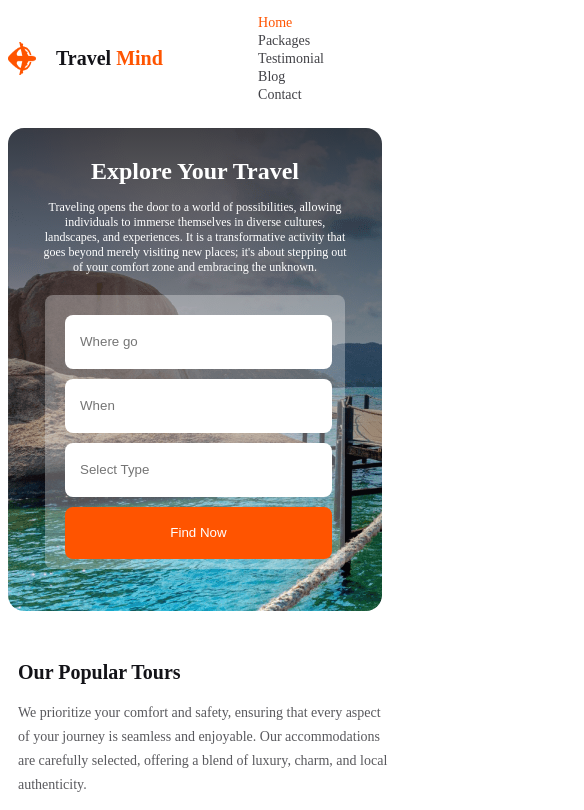
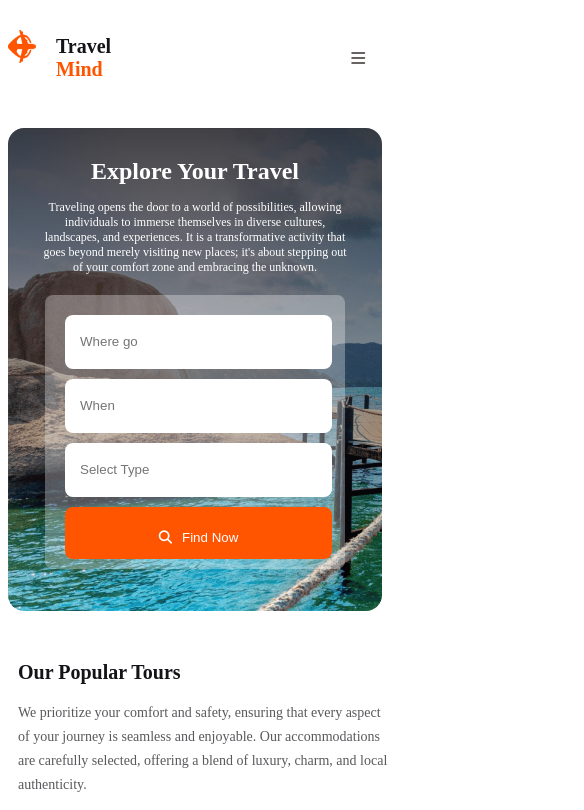
Before and after one commit to nasrinlima/Assignment-2, a plain HTML site: page index.html in a window 390 px wide. Shown: the top 810 px of the page, 584 px wide, since content can reach past the window. Drawn offline with Linux system fonts and the light colour scheme.

Commit message:
final task

```diff
--- a/index.html
+++ b/index.html
@@ -6,6 +6,8 @@
     <title>Assignment-2</title>
     <link rel="stylesheet" href="style.css">
     <link rel="stylesheet" href="responsive.css">
+    <link rel="shortcut icon" href="Images/Group 40071 (2).png" type="image/x-icon">
+    <script src="https://kit.fontawesome.com/443c4537f6.js" crossorigin="anonymous"></script>
 </head>
 <body>
     <header class="header">
@@ -13,6 +15,7 @@
             <img src="Images/Group 40071 (2).png" alt="">
             <h1>Travel <span>Mind</span></h1>
         </nav>
+        <label for="bars"><i class="fa-solid fa-bars"></i></label>
         <nav class="manu">
             <ul>
                 <li class="home"><a href="">Home</a></li>
@@ -30,10 +33,10 @@
                 <p>Traveling opens the door to a world of possibilities, allowing individuals to immerse themselves in diverse cultures, landscapes, and experiences. It is a transformative activity that goes beyond merely visiting new places; it's about stepping out of your comfort zone and embracing the unknown.</p>
             </div>
             <div class="button">
-                <input type="text" placeholder="Where go">
+                <input type="" placeholder="Where go">
                 <input type="text" placeholder="When">
                 <input type="text" placeholder="Select Type">
-                <button>Find Now</button>
+                <button><i class="fa-solid fa-magnifying-glass"></i>Find Now</button>
             </div>
         </section>
         <section class="popular">
--- a/responsive.css
+++ b/responsive.css
@@ -3,7 +3,7 @@
     /* header area */
 
     .header{
-        width: 576px;
+        width: 100%;
         padding: 0;
         margin: 0;
     }
@@ -19,10 +19,16 @@
         margin-top: 12px;
     }
     .manu{
-        padding: 10px 0px;
-        justify-content: center;
-        align-items: center;
-        margin-right: 250px;
+        width: 100%;
+        max-height: 0;
+        overflow: hidden;
+    }
+    label{
+        display: inline-flex;
+    }
+    label i{
+        color: rgb(104, 98, 98);
+        margin-left: 240px;
     }
     .manu ul li{
         display: block;
@@ -155,6 +161,7 @@
         width: 100%;
         height: 276px;
         margin-left: 0;
+        background: linear-gradient(0deg, rgba(19, 19, 24, 0.20) 0%, rgba(19, 19, 24, 0.20) 100%), url(Images/Rectangle\ 9.png), lightgray 50% / cover no-repeat;
     }
     .image-bottom{
         display: block;
--- a/style.css
+++ b/style.css
@@ -36,6 +36,10 @@
     justify-content: center;
     align-items: center;
 }
+#bars, label{
+    display: none;
+}
+
 .manu ul li{
     display: inline;
     margin-right: 10px;
@@ -91,6 +95,9 @@
     margin: 30px auto;
     border-radius: 8px;
     background: rgba(255, 255, 255, 0.30);
+}
+.button i {
+    padding: 10px 10px 0 0;
 }
 .button input{
     border: none;
@@ -548,6 +555,7 @@
 .footer{
     width: 1170px;
     margin: 100px auto;
+    background: rgba(19, 19, 24, 0.06);
 }
 .foot{
     display: flex;
```
Also changed, not shown: Images/Rectangle 91.jpg (added).
